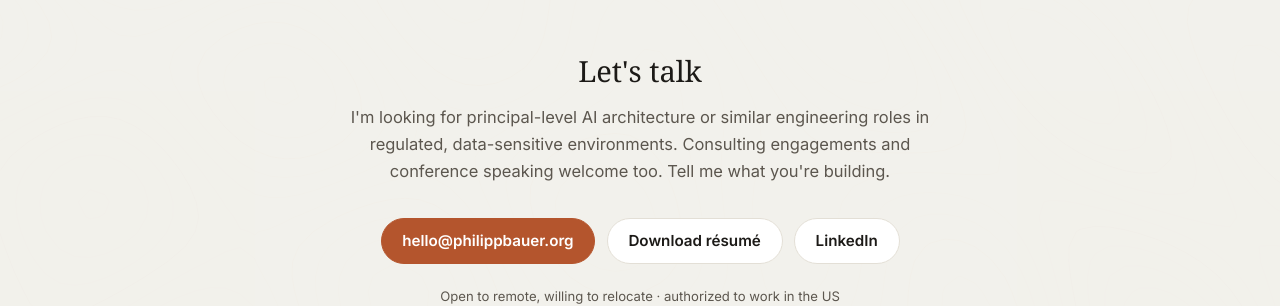
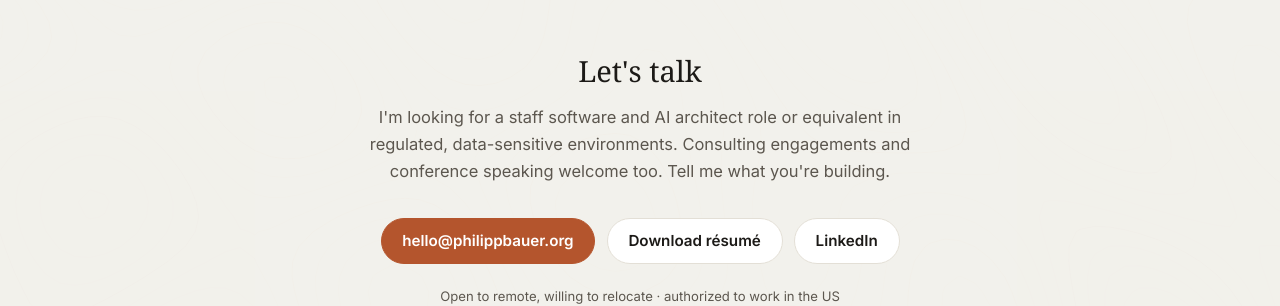
Before and after one commit to philippjbauer/philippjbauer.github.io, a Jekyll site: the page built from index.html, in a window 1280 px wide and 900 px high, scrolled down 7102 px. Shown: the part 428-734 px from the top of the window. Built offline with Jekyll 4.4.1, drawn with Linux system fonts in a browser that asks for light colours; some web fonts are replaced; some of the changed text lies outside the part shown.

Commit message:
Target staff software and AI architect roles
Replaces the principal-level and staff/principal wording on the home page,
blog about block, and resume. The fact box and the contact copy now read
"or equivalent" rather than "or similar roles". Resume PDF rebuilt.

```diff
--- a/blog/index.html
+++ b/blog/index.html
@@ -59,8 +59,8 @@ image_alt: "Philipp Bauer, senior software and AI architect"
         <div class="who-writes-copy">
           <h2>Who writes this</h2>
           <p class="section-lede">
-            I am a senior software and AI architect, currently looking for principal-level AI
-            architecture work. The full record &ndash; experience, video courses, speaking &ndash; is on
+            I am a senior software and AI architect, currently looking for staff software and AI
+            architect work. The full record &ndash; experience, video courses, speaking &ndash; is on
             the <a href="/">profile page</a>.
           </p>
           <div class="hero-actions">
--- a/index.html
+++ b/index.html
@@ -40,7 +40,7 @@ head_extra: head-home.html
           <a href="#speaking" class="stat"><strong>5<span class="plus">+</span></strong><span>conference speaking tracks on AI</span></a>
         </div>
         <dl>
-          <dt>Target roles</dt><dd>Principal&nbsp;AI&nbsp;Architect or&nbsp;similar&nbsp;roles</dd>
+          <dt>Target roles</dt><dd>Staff&nbsp;Software &amp; AI&nbsp;Architect or&nbsp;equivalent</dd>
           <dt>Location</dt><dd>Mountain View, Arkansas, USA</dd>
           <dt>Work status</dt><dd>Authorized to work in the US (LPR)</dd>
           <dt>Languages</dt><dd>German (native), English</dd>
@@ -421,8 +421,8 @@ head_extra: head-home.html
     <div class="container narrow">
       <h2>Let's talk</h2>
       <p class="section-lede">
-        I'm looking for principal-level AI architecture or similar engineering
-        roles in regulated, data-sensitive environments. Consulting engagements and
+        I'm looking for a staff software and AI architect role or equivalent
+        in regulated, data-sensitive environments. Consulting engagements and
         conference speaking welcome too. Tell me what you're building.
       </p>
       <div class="hero-actions">
--- a/resume.html
+++ b/resume.html
@@ -15,7 +15,7 @@
     <link rel="icon" type="image/png" sizes="96x96" href="/assets/img/favicon-96.png" />
     <link rel="icon" type="image/svg+xml" href="/assets/img/favicon.svg" />
     <link rel="apple-touch-icon" href="/assets/img/apple-touch-icon.png" />
-    <title>Philipp Bauer &ndash; R&eacute;sum&eacute;: staff/principal engineer, agentic AI platforms</title>
+    <title>Philipp Bauer &ndash; R&eacute;sum&eacute;: staff software &amp; AI architect, agentic AI platforms</title>
     <meta
       name="description"
       content="R&eacute;sum&eacute; of Philipp Bauer, senior software and AI architect: 15+ years in enterprise systems, agentic AI, retrieval with citations, LLM pipelines on client-owned hardware, C#/.NET and Python, Azure."
@@ -400,8 +400,8 @@
         15+ years building enterprise software, the last seven on applied AI. I build agent loops that check their own output before a human
         reads the diff, retrieval that names the passage it answered from, and LLM pipelines that run on hardware the client owns because the
         data cannot leave. Most of it sits in regulated environments (HIPAA, SOC&nbsp;2), where I take requirements from business stakeholders
-        and hand the system to their engineers. C#/.NET and Python, Azure and self-hosted GPUs. Looking for staff or principal-level work on
-        agentic AI platforms.
+        and hand the system to their engineers. C#/.NET and Python, Azure and self-hosted GPUs. Looking for staff software and AI architect
+        work on agentic AI platforms.
       </p>
 
       <h2>Work Experience</h2>
```
Also changed, not shown: 1 other file.
